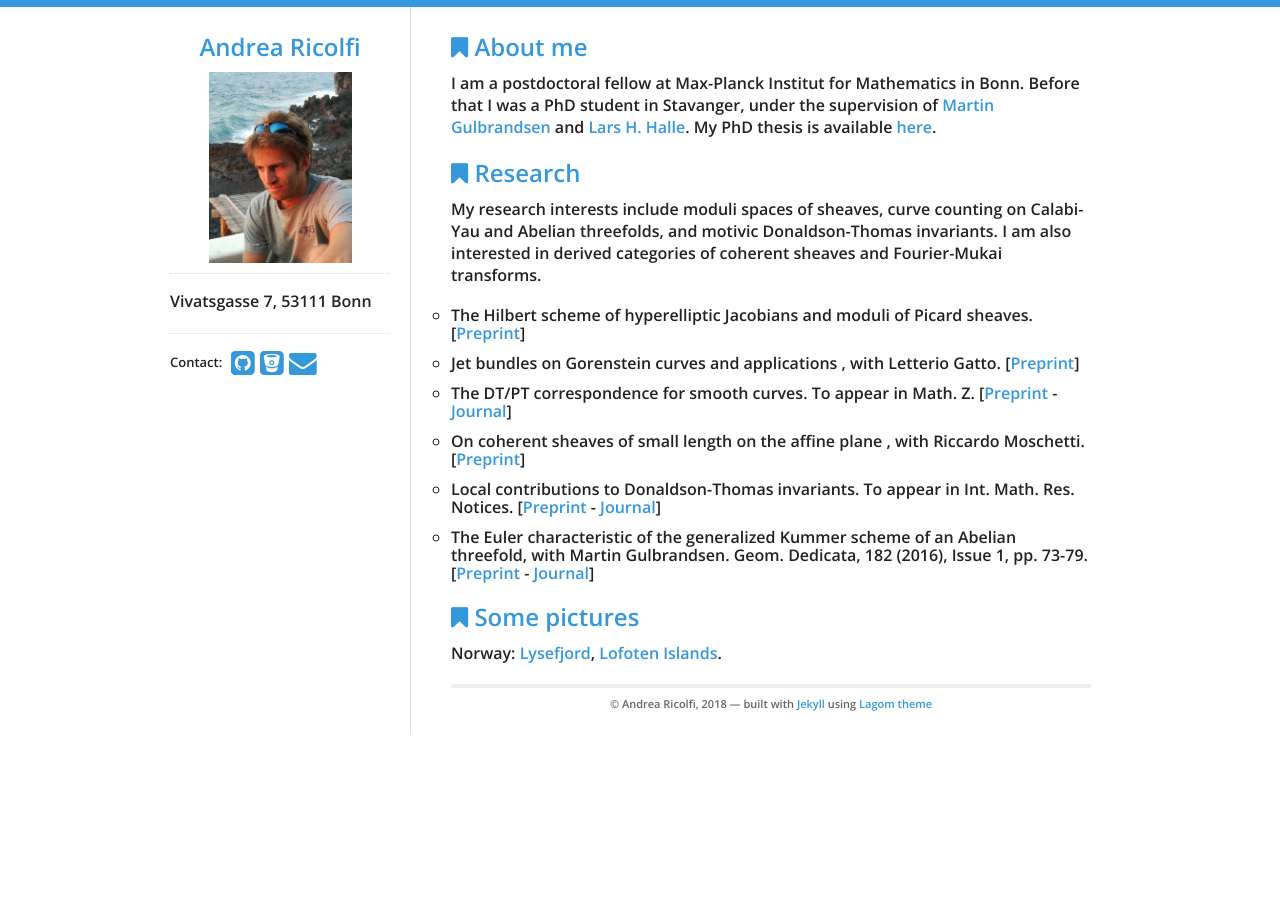
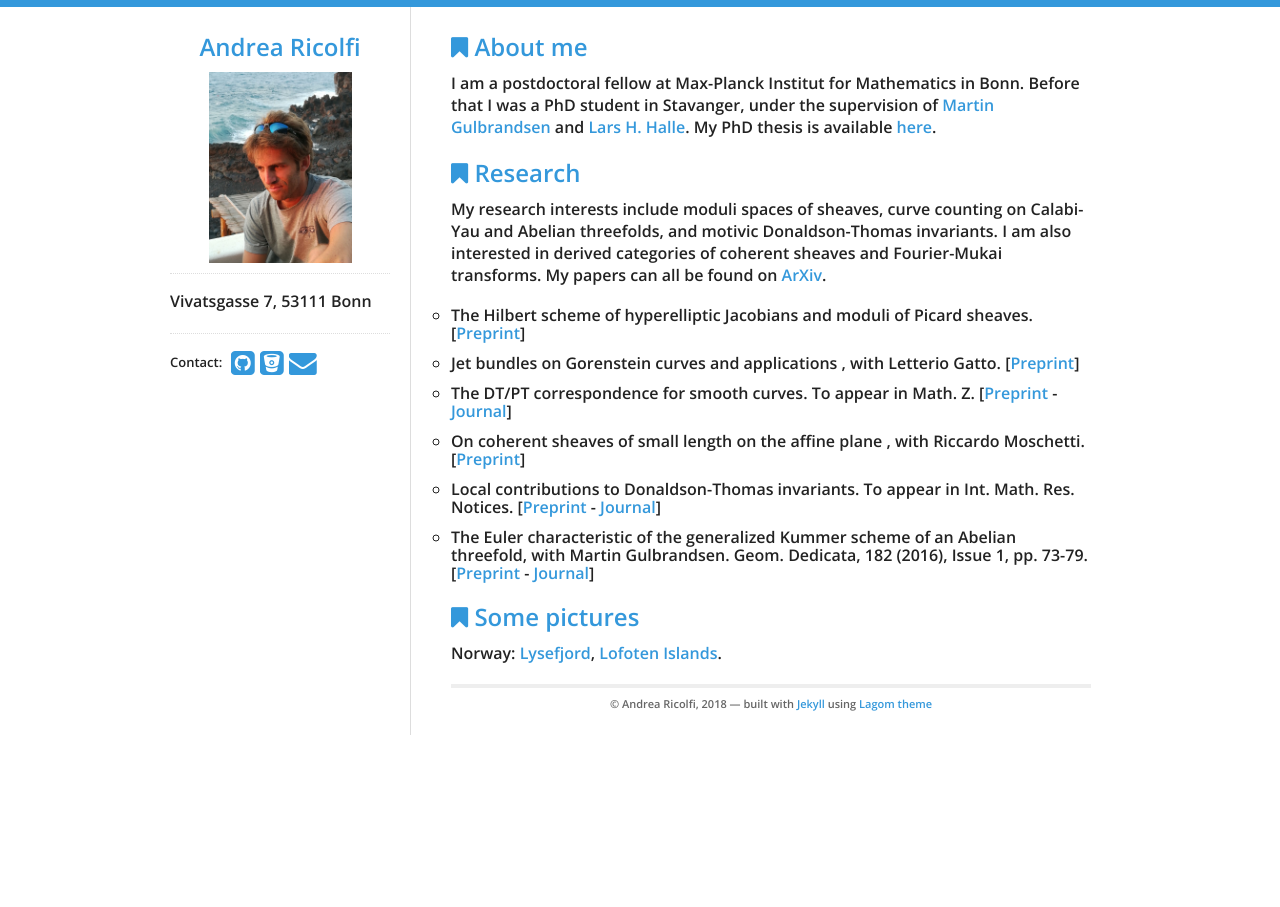
Before and after one commit to atricolfi/atricolfi.github.io, a Jekyll site: the page built from index.html, in a window 1280 px wide. Built offline with Jekyll 4.4.1, drawn with Linux system fonts in a browser that asks for light colours.

Commit message:
Update index.html
added arxiv link

```diff
--- a/index.html
+++ b/index.html
@@ -17,7 +17,7 @@ under the supervision of <a href="http://www.ux.uis.no/%7Emartingg/">Martin Gulb
 <p>
   My research interests include moduli spaces of sheaves, curve counting on Calabi-Yau and Abelian threefolds,
 and motivic Donaldson-Thomas invariants.
-I am also interested in derived categories of coherent sheaves and Fourier-Mukai transforms.
+I am also interested in derived categories of coherent sheaves and Fourier-Mukai transforms. My papers can all be found on <a href="https://arxiv.org/find/all/1/all:+ricolfi/0/1/0/all/0/1?client_host=lanl.arxiv.org">ArXiv</a>.
 
   <ul style="list-style-type:circle">
 <li><i>The Hilbert scheme of hyperelliptic Jacobians and moduli of Picard sheaves</i>. [<a href="https://lanl.arxiv.org.lanl.gov/abs/1804.08481">Preprint</a>]</li>
```
